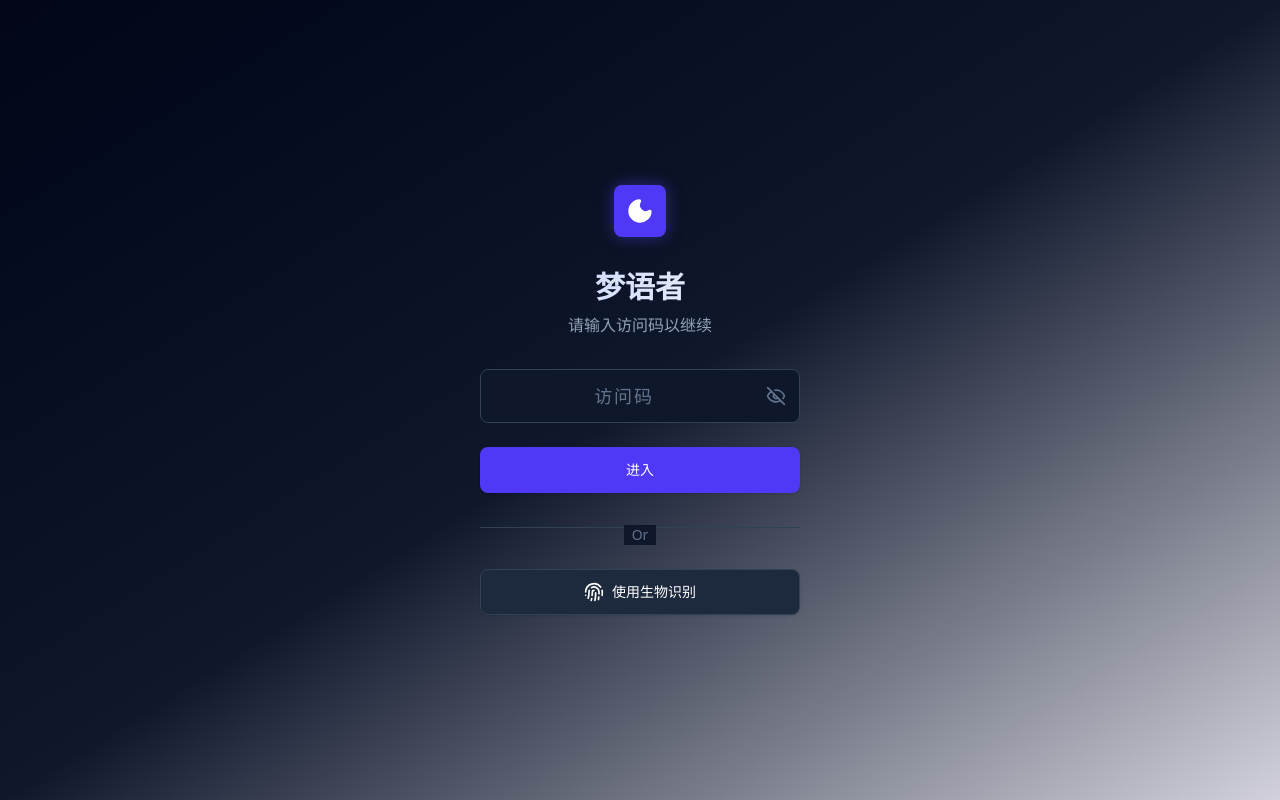
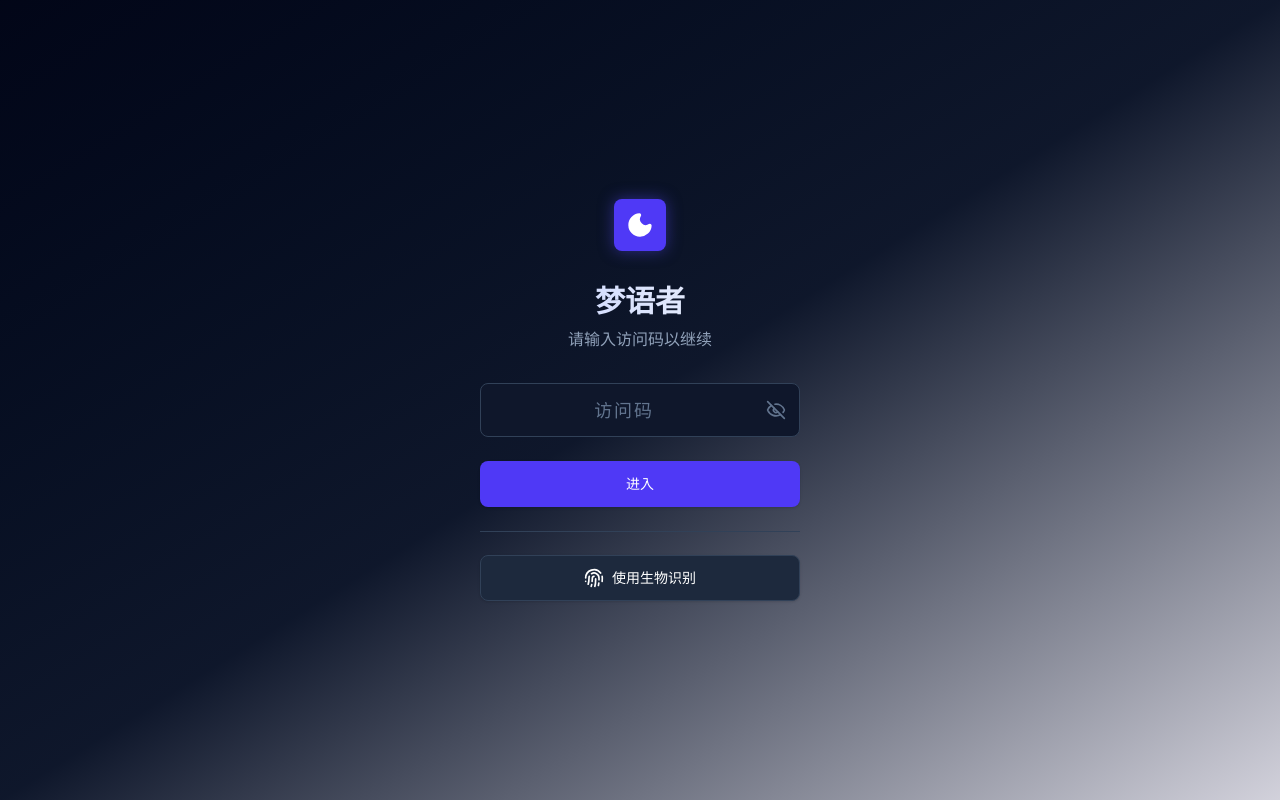
Before and after one commit to njjnjjnjj/dream-talker, a Vue app in the folder ui/: page /login in a window 1280 px wide. Built offline with nearby package versions, Linux system fonts and the light colour scheme.

Commit message:
refactor: 调整分割线

```diff
--- a/ui/src/views/LoginView.vue
+++ b/ui/src/views/LoginView.vue
@@ -243,12 +243,12 @@ const skipBiometricSetup = () => {
           <div class="absolute inset-0 flex items-center" aria-hidden="true">
             <div class="w-full border-t border-slate-700" />
           </div>
-          <div class="relative flex justify-center">
+          <!-- <div class="relative flex justify-center">
             <span class="bg-slate-900 px-2 text-sm text-slate-500">Or</span>
-          </div>
+          </div> -->
         </div>
 
-        <div v-if="isBiometricAvailable" class="pt-2">
+        <div v-if="isBiometricAvailable">
            <button
             type="button"
             @click="handleBiometricLogin"
```
